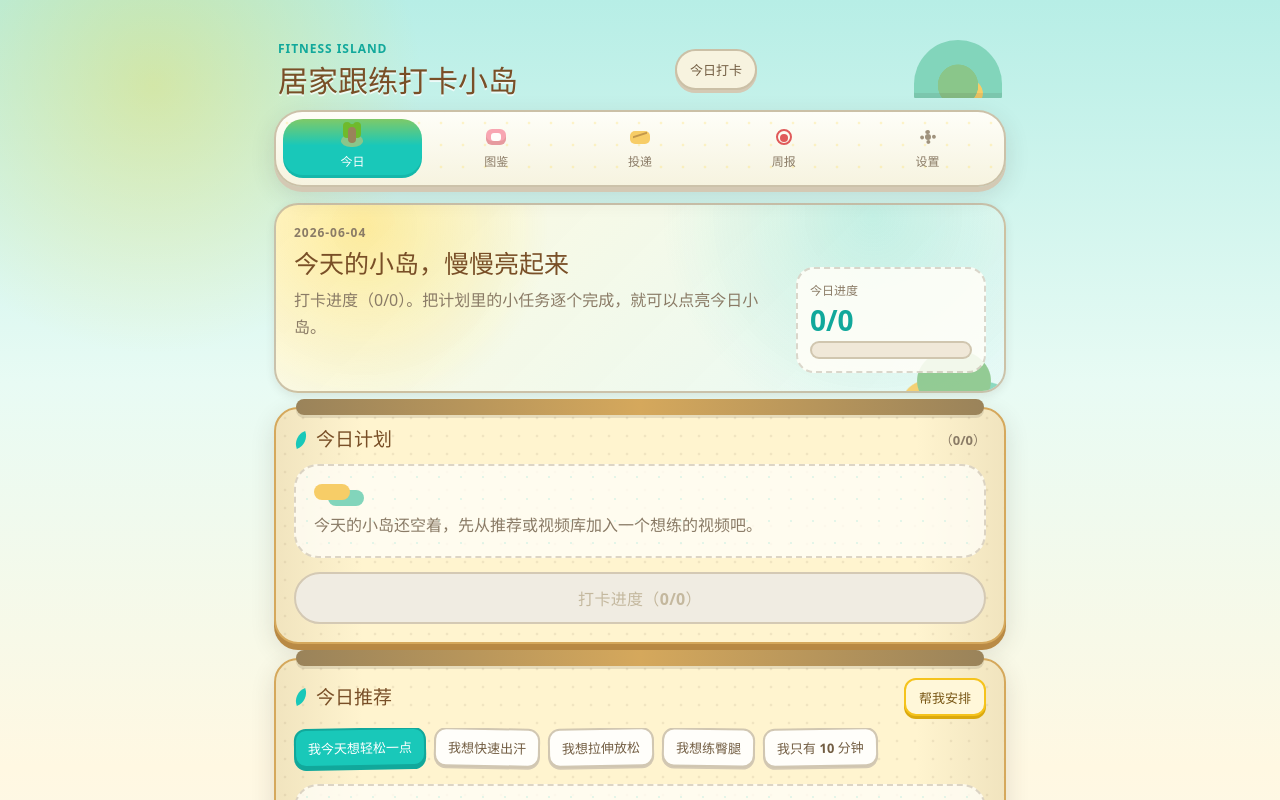
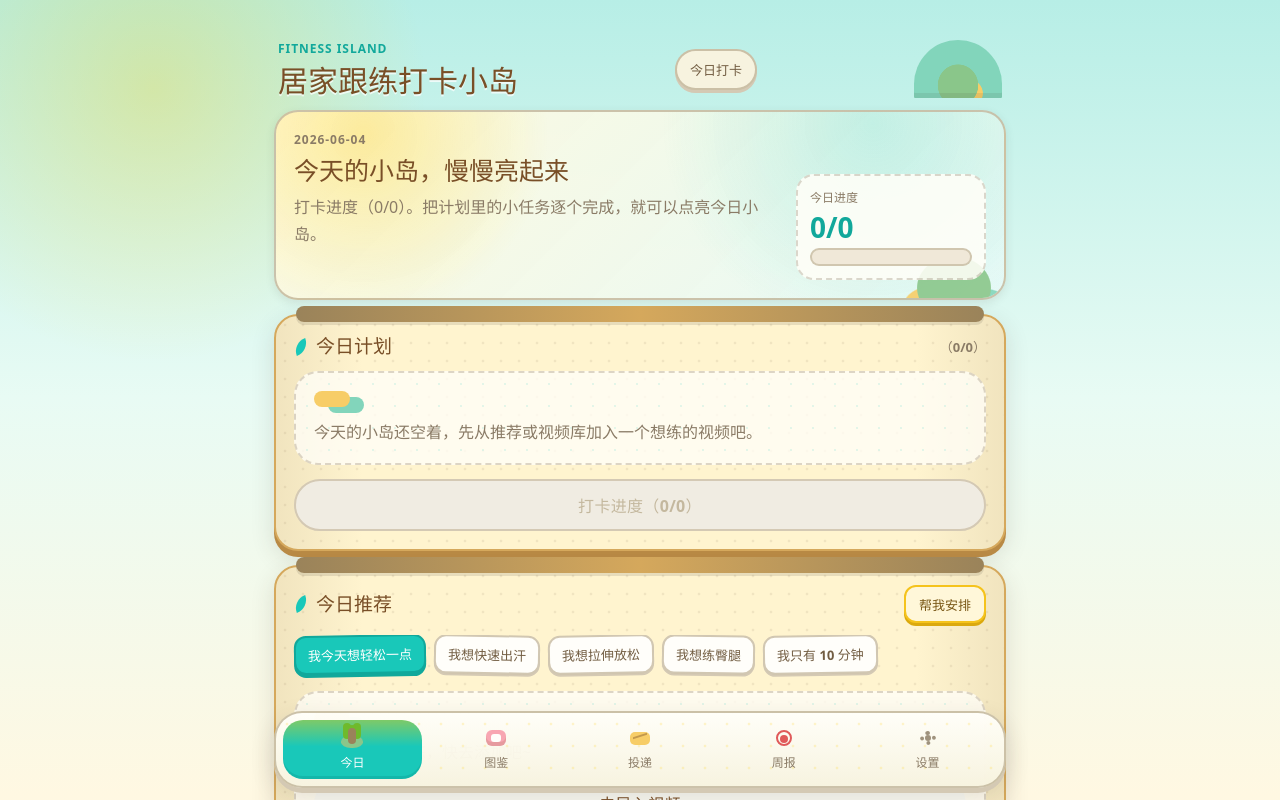
Before and after one commit to lulu1mie1-alt/todoex, a React (Vite) app: page / in a window 1280 px wide. Shown: the top 800 px of the page. Built offline with nearby package versions, Linux system fonts and the light colour scheme.

Commit message:
修改导航栏版

```diff
--- a/src/pages/TodayPage.tsx
+++ b/src/pages/TodayPage.tsx
@@ -1,4 +1,4 @@
-import { useMemo, useState } from "react";
+import { useEffect, useMemo, useState } from "react";
 import VideoCard from "../components/VideoCard";
 import {
   addCheckinRecord,
@@ -183,6 +183,12 @@ function TodayPage({ videos, onVideosChanged, onGoImport }: TodayPageProps) {
     refreshPlan("今天的小岛亮起来了。你完成了今日计划的小任务，不是每一天都要暴汗，今天完成就已经很棒。");
   }
 
+  useEffect(() => {
+    if (allCompleted && !alreadyCheckedIn) {
+      completeTodayCheckin();
+    }
+  }, [allCompleted, alreadyCheckedIn, planVersion]);
+
   return (
     <section className="page-stack">
       <div className="panel hero-panel island-hero">
@@ -223,7 +229,7 @@ function TodayPage({ videos, onVideosChanged, onGoImport }: TodayPageProps) {
                 <VideoCard video={video}>
                   <div className={item.completed ? "plan-status stamp-badge done" : "plan-status stamp-badge"}>{item.completed ? "已完成" : "待完成"}</div>
                   <div className="plan-actions">
-                    <button type="button" disabled={!video.url} onClick={() => openTraining(video)}>
+                    <button type="button" disabled={item.completed || alreadyCheckedIn || !video.url} onClick={() => openTraining(video)}>
                       去跟练
                     </button>
                     <button type="button" disabled={alreadyCheckedIn} onClick={() => confirmRemoveTodayPlan(video)}>
@@ -235,8 +241,8 @@ function TodayPage({ videos, onVideosChanged, onGoImport }: TodayPageProps) {
             </div>
           ))}
         </div>
-        <button className="primary-button checkin-button settlement-button" type="button" disabled={!allCompleted || alreadyCheckedIn} onClick={completeTodayCheckin}>
-          {alreadyCheckedIn ? "今日小岛已点亮" : allCompleted ? "点亮今日小岛" : `打卡进度（${completedCount}/${totalCount}）`}
+        <button className="primary-button checkin-button settlement-button" type="button" disabled={totalCount === 0 || alreadyCheckedIn} onClick={completeTodayCheckin}>
+          {alreadyCheckedIn ? "今日小岛已点亮" : `打卡进度（${completedCount}/${totalCount}）`}
         </button>
       </div>
 
--- a/src/styles/global.css
+++ b/src/styles/global.css
@@ -133,7 +133,7 @@ textarea:focus-visible {
   max-width: 760px;
   min-height: 100vh;
   margin: 0 auto;
-  padding: 18px 14px 72px;
+  padding: 18px 14px max(128px, calc(118px + env(safe-area-inset-bottom)));
   position: relative;
 }
 
@@ -299,7 +299,7 @@ h2 {
 }
 
 .page-body {
-  padding-bottom: max(28px, env(safe-area-inset-bottom));
+  padding-bottom: max(104px, calc(92px + env(safe-area-inset-bottom)));
 }
 
 .panel,
@@ -564,7 +564,7 @@ h2 {
   background: var(--animal-primary-bg);
   border: 2px solid rgba(25, 200, 185, 0.22);
   color: var(--animal-primary-active);
-  max-width: 50%;
+  max-width: 44%;
   overflow: hidden;
   text-overflow: ellipsis;
   white-space: nowrap;
@@ -1040,6 +1040,10 @@ textarea {
   z-index: 1;
 }
 
+.plan-todo-foreground > .video-card {
+  min-width: 0;
+}
+
 .todo-checkbox {
   align-items: center;
   display: flex;
@@ -1086,6 +1090,7 @@ textarea {
 .plan-actions button {
   width: 100%;
   min-width: 0;
+  white-space: normal;
 }
 
 .checkin-button {
@@ -1453,12 +1458,16 @@ textarea {
   display: grid;
   gap: 5px;
   grid-template-columns: repeat(5, minmax(76px, 1fr));
-  margin: 0 0 16px;
+  margin: 0;
   overflow-x: auto;
   padding: 7px;
-  position: sticky;
-  top: 8px;
-  z-index: 5;
+  position: fixed;
+  left: 50%;
+  bottom: max(12px, env(safe-area-inset-bottom));
+  transform: translateX(-50%);
+  width: calc(100% - 28px);
+  max-width: 732px;
+  z-index: 20;
   scrollbar-width: none;
 }
 
```
